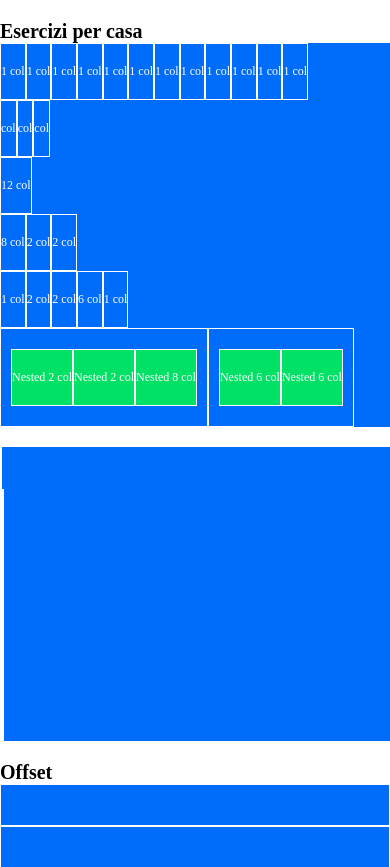
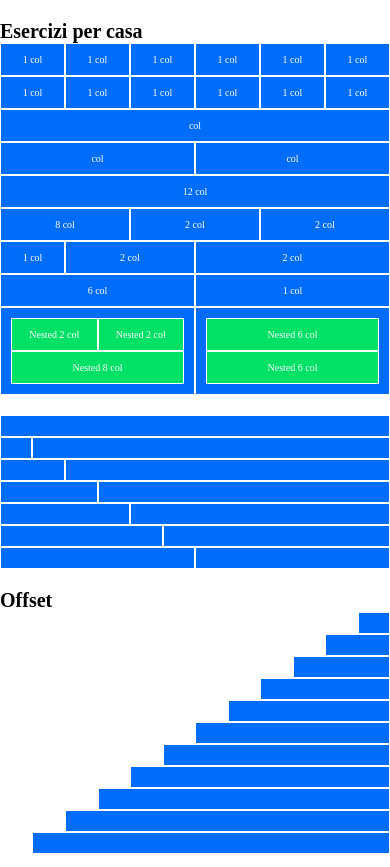
Before and after one commit to Crisano97/html-css-12bool, a plain HTML site: page index.html in a window 390 px wide. Shown: the top 867 px of the page. Drawn offline with Linux system fonts and the light colour scheme.

Commit message:
responsive

```diff
--- a/css/12bool.css
+++ b/css/12bool.css
@@ -33,6 +33,10 @@
 
 .m-t-b {
     margin: 20px 0;
+}
+
+.p-t-b {
+    padding: 20px 0;
 }
 
 .f-s-w {
--- a/css/style.css
+++ b/css/style.css
@@ -2,8 +2,8 @@
     color: white;
     border: 1px solid white;
     text-align: center;
-    padding: 20px 0;
-    font-size: 12px;
+    padding: 10px 0;
+    font-size: 10px;
  }
 
  .row{
@@ -13,3 +13,7 @@
  .nested {
      padding: 0 10px;
  }
+
+ .nested div {
+     padding: 10px 0;
+ }
--- a/index.html
+++ b/index.html
@@ -15,107 +15,107 @@
     <div class="container-fluid m-t-b">
         <span class="f-s-w">Esercizi per casa</span>
         <div class="row">
-            <div class="col-md-1 col-lg-1">1 col</div>
-            <div class="col-md-1 col-lg-1">1 col</div>
-            <div class="col-md-1 col-lg-1">1 col</div>
-            <div class="col-md-1 col-lg-1">1 col</div>
-            <div class="col-md-1 col-lg-1">1 col</div>
-            <div class="col-md-1 col-lg-1">1 col</div>
-            <div class="col-md-1 col-lg-1">1 col</div>
-            <div class="col-md-1 col-lg-1">1 col</div>
-            <div class="col-md-1 col-lg-1">1 col</div>
-            <div class="col-md-1 col-lg-1">1 col</div>
-            <div class="col-md-1 col-lg-1">1 col</div>
-            <div class="col-md-1 col-lg-1">1 col</div>
+            <div class="col-2 col-sm-2 col-md-1 col-lg-1">1 col</div>
+            <div class="col-2 col-sm-2 col-md-1 col-lg-1">1 col</div>
+            <div class="col-2 col-sm-2 col-md-1 col-lg-1">1 col</div>
+            <div class="col-2 col-sm-2 col-md-1 col-lg-1">1 col</div>
+            <div class="col-2 col-sm-2 col-md-1 col-lg-1">1 col</div>
+            <div class="col-2 col-sm-2 col-md-1 col-lg-1">1 col</div>
+            <div class="col-2 col-sm-2 col-md-1 col-lg-1">1 col</div>
+            <div class="col-2 col-sm-2 col-md-1 col-lg-1">1 col</div>
+            <div class="col-2 col-sm-2 col-md-1 col-lg-1">1 col</div>
+            <div class="col-2 col-sm-2 col-md-1 col-lg-1">1 col</div>
+            <div class="col-2 col-sm-2 col-md-1 col-lg-1">1 col</div>
+            <div class="col-2 col-sm-2 col-md-1 col-lg-1">1 col</div>
         </div>
         <div class="row">
-            <div class="col-md-2 col-lg-2">col</div>
-            <div class="col-md-5 col-lg-5">col</div>
-            <div class="col-md-5 col-lg-5">col</div>
+            <div class="col-12 col-sm-12 col-md-2 col-lg-2">col</div>
+            <div class="col-6 col-sm-6 col-md-5 col-lg-5">col</div>
+            <div class="col-6 col-sm-6 col-md-5 col-lg-5">col</div>
         </div>
         <div class="row">
-            <div class="col-md-12 col-lg-12">12 col</div>
+            <div class="col-12 col-sm-12 col-md-12 col-lg-12">12 col</div>
         </div>
         <div class="row">
-            <div class="col-md-8 col-lg-8">8 col</div>
-            <div class="col-md-2 col-lg-2">2 col</div>
-            <div class="col-md-2 col-lg-2">2 col</div>
+            <div class="col-4 col-sm-4 col-md-8 col-lg-8">8 col</div>
+            <div class="col-4 col-sm-4 col-md-2 col-lg-2">2 col</div>
+            <div class="col-4 col-sm-4 col-md-2 col-lg-2">2 col</div>
         </div>
         <div class="row">
-            <div class="col-md-1 col-lg-1">1 col</div>
-            <div class="col-md-2 col-lg-2">2 col</div>
-            <div class="col-md-2 col-lg-2">2 col</div>
-            <div class="col-md-6 col-lg-6">6 col</div>
-            <div class="col-md-1 col-lg-1">1 col</div>
+            <div class="col-2 col-sm-2 col-md-1 col-lg-1">1 col</div>
+            <div class="col-4 col-sm-4 col-md-2 col-lg-2">2 col</div>
+            <div class="col-6 col-sm-6 col-md-2 col-lg-2">2 col</div>
+            <div class="col-6 col-sm-6 col-md-6 col-lg-6">6 col</div>
+            <div class="col-6 col-sm-6 col-md-1 col-lg-1">1 col</div>
         </div>
         <div class="row">
-            <div class="col-md-6 col-lg-6">
+            <div class="col-6 col-sm-6 col-md-6 col-lg-6">
                 <div class="nested row">
-                    <div class="bg-active col-md-2 col-lg-2">Nested 2 col</div>
-                    <div class="bg-active col-md-2 col-lg-2">Nested 2 col</div>
-                    <div class="bg-active col-md-8 col-lg-8">Nested 8 col</div>
+                    <div class="col-6 col-sm-6 bg-active col-md-2 col-lg-2">Nested 2 col</div>
+                    <div class="col-6 col-sm-6 bg-active col-md-2 col-lg-2">Nested 2 col</div>
+                    <div class="col-12 col-sm-12 bg-active col-md-8 col-lg-8">Nested 8 col</div>
                 </div>
             </div>
-            <div class="col-md-6 col-lg-6">
+            <div class="col-6 col-sm-6 col-md-6 col-lg-6">
                 <div class="nested row">
-                    <div class="bg-active col-md-6 col-lg-6">Nested 6 col</div>
-                    <div class="bg-active col-md-6 col-lg-6">Nested 6 col</div>
+                    <div class="col-12 col-sm-12 bg-active col-md-6 col-lg-6">Nested 6 col</div>
+                    <div class="col-12 col-sm-12 bg-active col-md-6 col-lg-6">Nested 6 col</div>
                 </div>
             </div>
         </div>
     </div>
     <div class="container-fluid m-t-b">
         <div class="row">
-            <div class="col-md-12 col-lg-12"></div>
+            <div class="col-12 col-sm-12 col-md-12 col-lg-12"></div>
         </div>
         <div class="row">
-            <div class="col-md-1 col-lg-1"></div>
-            <div class="col-md-11 col-lg-11"></div>
+            <div class="col-1 col-sm-1 col-md-1 col-lg-1"></div>
+            <div class="col-11 col-sm-11 col-md-11 col-lg-11"></div>
         </div>
         <div class="row">
-            <div class="col-md-2 col-lg-2"></div>
-            <div class="col-md-10 col-lg-10"></div>
+            <div class="col-2 col-sm-2 col-md-2 col-lg-2"></div>
+            <div class="col-10 col-sm-10 col-md-10 col-lg-10"></div>
         </div>
         <div class="row">
-            <div class="col-md-3 col-lg-3"></div>
-            <div class="col-md-9 col-lg-9"></div>
+            <div class="col-3 col-sm-3 col-md-3 col-lg-3"></div>
+            <div class="col-9 col-sm-9 col-md-9 col-lg-9"></div>
         </div>
         <div class="row">
-            <div class="col-md-4 col-lg-4"></div>
-            <div class="col-md-8 col-lg-8"></div>
+            <div class="col-4 col-sm-4 col-md-4 col-lg-4"></div>
+            <div class="col-8 col-sm-8 col-md-8 col-lg-8"></div>
         </div>
         <div class="row">
-            <div class="col-md-5 col-lg-5"></div>
-            <div class="col-md-7 col-lg-7"></div>
+            <div class="col-5 col-sm-5 col-md-5 col-lg-5"></div>
+            <div class="col-7 col-sm-7 col-md-7 col-lg-7"></div>
         </div>
         <div class="row">
-            <div class="col-md-6 col-lg-6"></div>
-            <div class="col-md-6 col-lg-6"></div>
+            <div class="col-6 col-sm-6 col-md-6 col-lg-6"></div>
+            <div class="col-6 col-sm-6 col-md-6 col-lg-6"></div>
         </div>
     </div>
     <div class="container-fluid m-t-b">
         <span class="f-s-w">Offset</span>
-        <div class="row col-md-offset-11 col-lg-offset-11">
+        <div class="row col-offset-11 col-sm-offset-11 col-md-offset-11 col-lg-offset-11">
         </div>
-        <div class="row col-md-offset-10 col-lg-offset-10">
+        <div class="row col-offset-10 col-sm-offset-10 col-md-offset-10 col-lg-offset-10">
         </div>
-        <div class="row col-md-offset-9 col-lg-offset-9">
+        <div class="row col-offset-9 col-sm-offset-9 col-md-offset-9 col-lg-offset-9">
         </div>
-        <div class="row col-md-offset-8 col-lg-offset-8">
+        <div class="row col-offset-8 col-sm-offset-8 col-md-offset-8 col-lg-offset-8">
         </div>
-        <div class="row col-md-offset-7 col-lg-offset-7">
+        <div class="row col-offset-7 col-sm-offset-7 col-md-offset-7 col-lg-offset-7">
         </div>
-        <div class="row col-md-offset-6 col-lg-offset-6">
+        <div class="row col-offset-6 col-sm-offset-6 col-md-offset-6 col-lg-offset-6">
         </div>
-        <div class="row col-md-offset-5 col-lg-offset-5">
+        <div class="row col-offset-5 col-sm-offset-5 col-md-offset-5 col-lg-offset-5">
         </div>
-        <div class="row col-md-offset-4 col-lg-offset-4">
+        <div class="row col-offset-4 col-sm-offset-4 col-md-offset-4 col-lg-offset-4">
         </div>
-        <div class="row col-md-offset-3 col-lg-offset-3">
+        <div class="row col-offset-3 col-sm-offset-3 col-md-offset-3 col-lg-offset-3">
         </div>
-        <div class="row col-md-offset-2 col-lg-offset-2">
+        <div class="row col-offset-2 col-sm-offset-2 col-md-offset-2 col-lg-offset-2">
         </div>
-        <div class="row col-md-offset-1 col-lg-offset-1">
+        <div class="row col-offset-1 col-sm-offset-1 col-md-offset-1 col-lg-offset-1">
         </div>
     </div>
 
```
